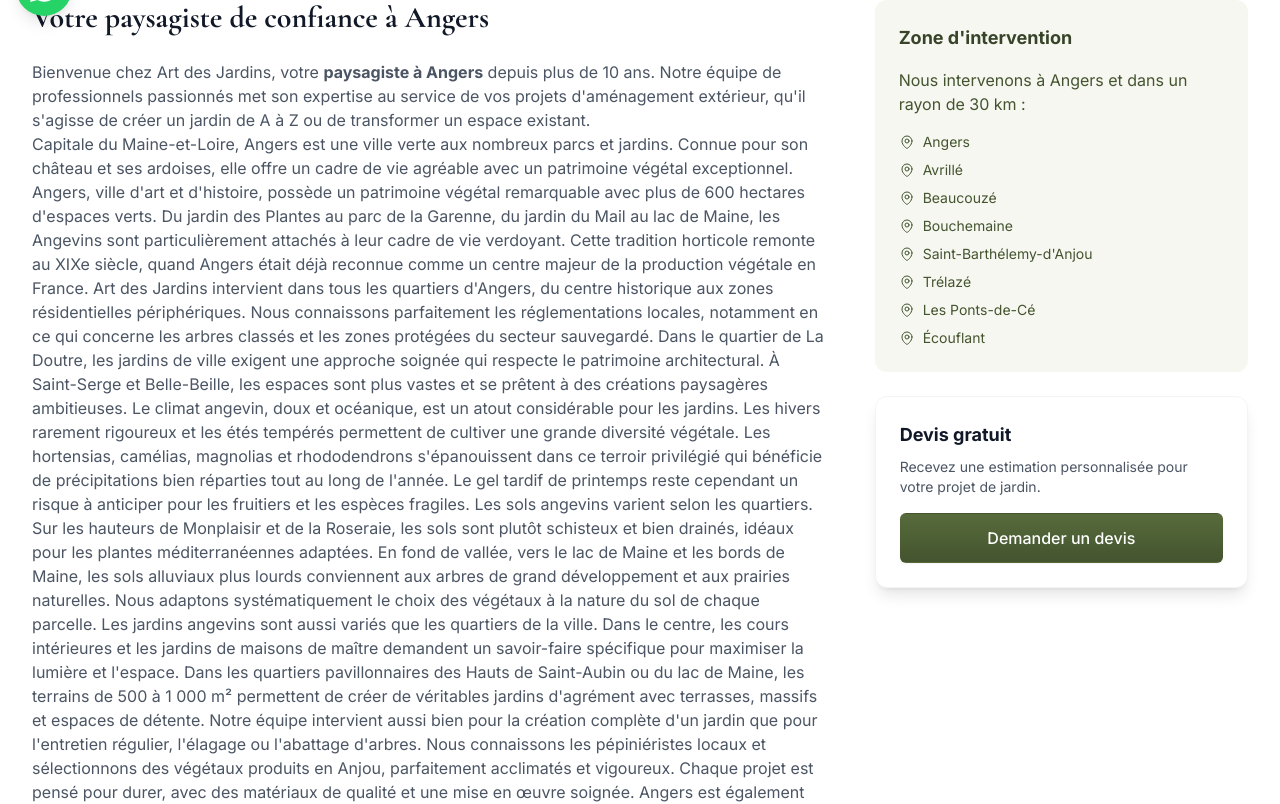
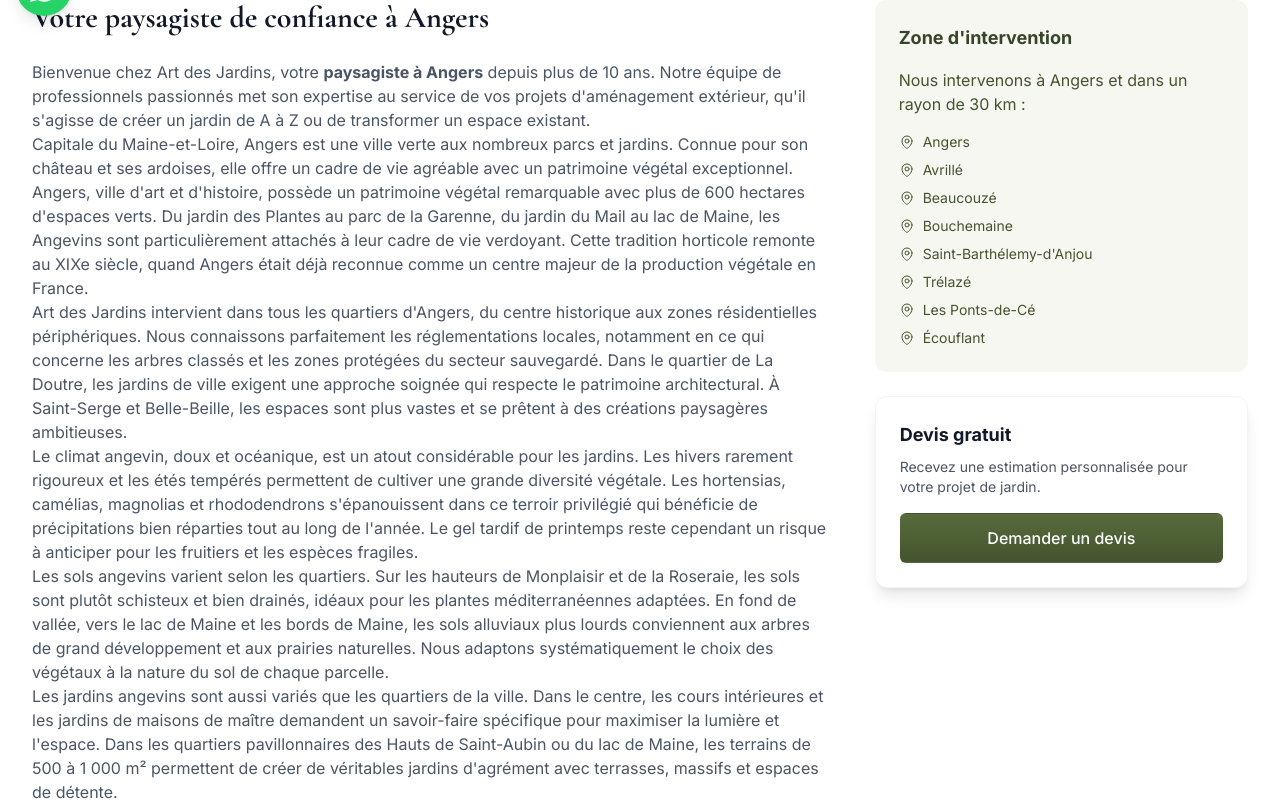
Before and after one commit to Bidiche49/art-des-jardins, a Next.js app in the folder apps/vitrine/: page /paysagiste-angers in a window 1280 px wide. Shown: the part 760-1564 px from the top of the page. Built offline with nearby package versions, Linux system fonts and the light colour scheme; no server answers.

Commit message:
fix(vitrine): rendu paragraphes paysagiste-angers + image gazon
- Split specificContent en paragraphes sur la page paysagiste-angers
  (le contenu enrichi debordait en bloc monolithique)
- Article gazon: entretien-1 (haie) -> entretien-2 (pelouse)

```diff
--- a/apps/vitrine/src/app/paysagiste-angers/page.tsx
+++ b/apps/vitrine/src/app/paysagiste-angers/page.tsx
@@ -84,9 +84,12 @@
                 <p>
                   {city.description}
                 </p>
-                <p>
-                  {city.specificContent}
-                </p>
+                {city.specificContent
+                  .split('\n\n')
+                  .filter((p) => p.trim())
+                  .map((paragraph, i) => (
+                    <p key={i}>{paragraph.replace(/\s+/g, ' ').trim()}</p>
+                  ))}
                 <p>
                   Nous intervenons dans tous les quartiers d'Angers : {city.neighborhoods?.join(', ')}.
                   Notre connaissance du terrain et des réglementations locales nous permet de vous
--- a/apps/vitrine/src/lib/blog-data.ts
+++ b/apps/vitrine/src/lib/blog-data.ts
@@ -1297,7 +1297,7 @@
     category: 'Entretien',
     readTime: 5,
     publishDate: '2026-03-03',
-    imageSlug: 'entretien-1',
+    imageSlug: 'entretien-2',
     content: `
 Vous rêvez d'une belle pelouse verte ? Deux méthodes s'offrent à vous : le semis traditionnel ou le placage (gazon en rouleaux). Chacune a ses avantages selon votre budget, votre patience et l'usage prévu.
 
```
